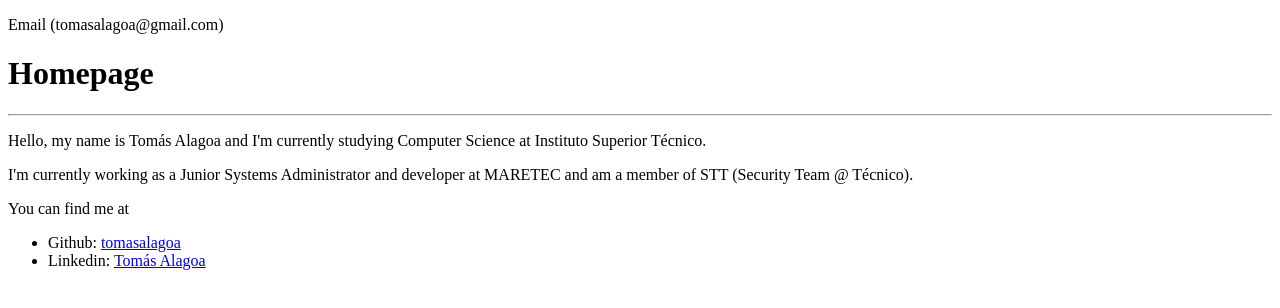
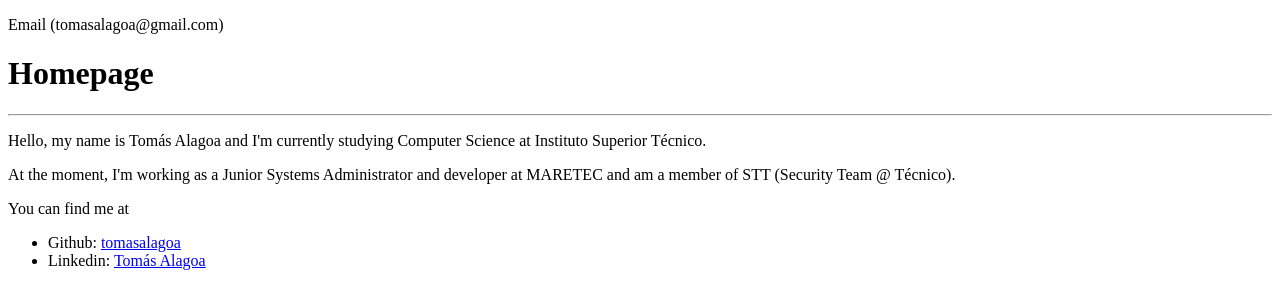
Before and after one commit to tomasalagoa/tomasalagoa.gihtub.io, a plain HTML site: page index.html in a window 1280 px wide. Drawn offline with Linux system fonts and the light colour scheme.

Commit message:
Update index.html

```diff
--- a/index.html
+++ b/index.html
@@ -4,7 +4,7 @@
 	<h1>Homepage</h1>
 	<hr>
 	<p>Hello, my name is Tomás Alagoa and I'm currently studying Computer Science at Instituto Superior Técnico.</p>
-	<p>I'm currently working as a Junior Systems Administrator and developer at MARETEC and am a member of STT (Security Team @ Técnico).</p>
+	<p>At the moment, I'm working as a Junior Systems Administrator and developer at MARETEC and am a member of STT (Security Team @ Técnico).</p>
 	<p>You can find me at</p>
 	<ul style="list-style-type: disc;">
 		<li>Github: <a href="https://github.com/tomasalagoa">tomasalagoa</a></li>
```
